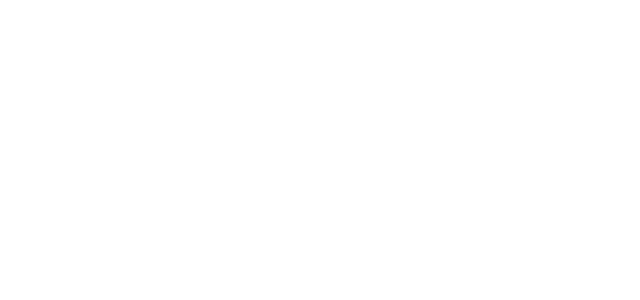
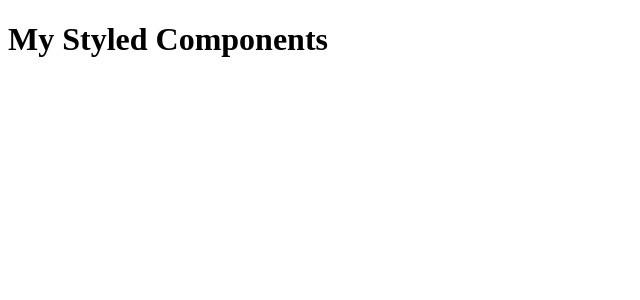
Before and after one commit to kleimaj/styled-components, a React (Create React App) app: page / in a window 1280 px wide. Shown: the top 300 px of the page, without its empty margins (0-640 px from the left). Built offline with nearby package versions, Linux system fonts and the light colour scheme.

Commit message:
adds README

```diff
--- a/src/App.js
+++ b/src/App.js
@@ -2,8 +2,8 @@
 
 function App() {
   return (
-    <div className="App">
-
+    <div>
+     <h1>My Styled Components</h1>
     </div>
   );
 }
```
Also changed, not shown: 1 other file (tests, documents, lock files or other folders).
